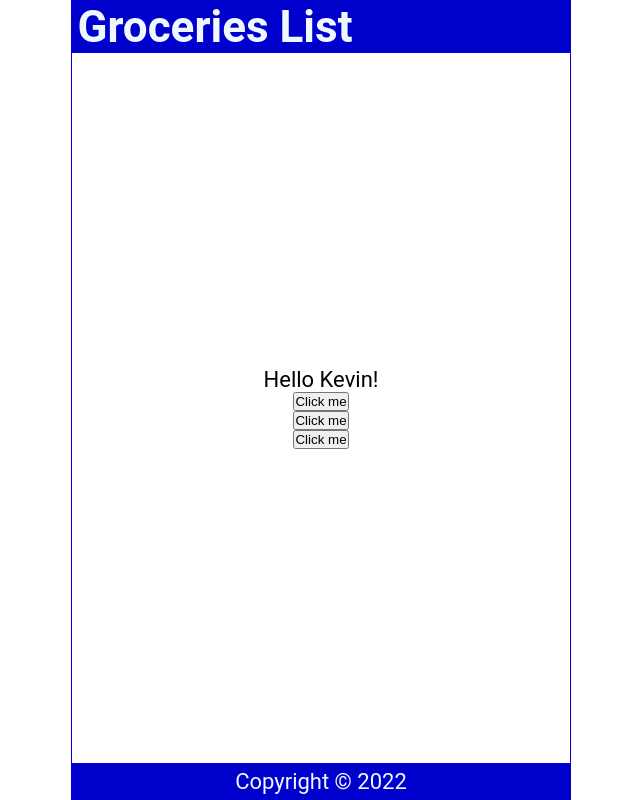
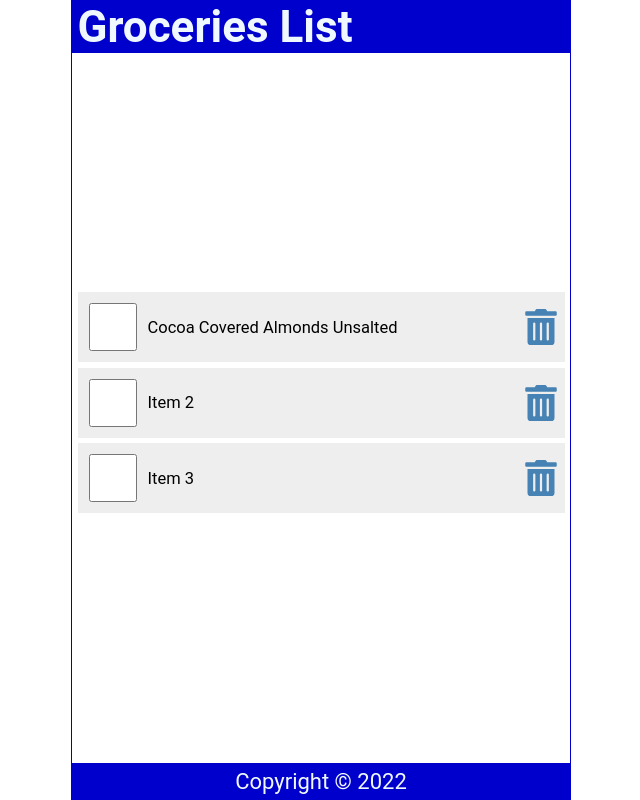
Before and after one commit to FePaiva/practice, a React (Create React App) app: page / in a window 1280 px wide. Shown: the whole page, without its empty margins (319-959 px from the left). Built offline with nearby package versions, Linux system fonts and the light colour scheme.

Commit message:
delete function working.

```diff
--- a/package.json
+++ b/package.json
@@ -34,5 +34,8 @@
       "last 1 firefox version",
       "last 1 safari version"
     ]
+  },
+  "devDependencies": {
+    "react-icons": "^4.4.0"
   }
 }
--- a/src/Content.js
+++ b/src/Content.js
@@ -1,29 +1,89 @@
-import React from 'react'
+import { useState } from 'react'
+import { FaTrashAlt } from 'react-icons/fa';
 
 const Content = () => {
 
-  const handleNameChange = () => {
-      const names = [ 'Bod', 'Kevin', 'Dave'];
-      const int = Math.floor(Math.random()*3);
-      return names[int]
-  }
+  // const [name, setName] = useState('Joe')
+  // const [count, setCount] = useState(0)
 
-  const handleClick = () => {
-    console.log('You clicked!')
-  }
-  const handleClick2 = (name) => {
-    console.log(`${name} was clicked.`)
-  }
-  const handleClick3 = (e) => {
-    console.log(e.target.innerText)
+  const [items, setItems] = useState([
+      {
+        id: 1,
+        checked: false,
+        item: "Cocoa Covered Almonds Unsalted"
+      },
+      {
+        id: 2,
+        checked: false,
+        item: "Item 2"
+      },
+      {
+        id: 3,
+        checked: false,
+        item: "Item 3"
+      },
+  ])
+
+  // const handleNameChange = () => {
+  //     const names = [ 'Bod', 'Kevin', 'Dave'];
+  //     const int = Math.floor(Math.random()*3);
+  //     setName(names[int])
+  // }
+
+  // const handleClick = () => {
+  //   setCount(count + 1)
+  //   setCount(count + 1)
+  //   console.log(count)
+  // }
+  // const handleClick2 = () => {
+  //   console.log(count)
+  // }
+  // const handleClick3 = (e) => {
+  //   console.log(e.target.innerText)
+  // }
+
+  const handleCheck = (id) => {
+    // console.log(`key: ${id}`)
+    const listItems = items.map((item)=> item.id === id ? { ...item, checked: !item.checked } : item );
+    setItems(listItems);
+    localStorage.setItem('shoppinglist', JSON.stringify(listItems));
+  };
+
+  const handleDelete = (id) => {
+    console.log(id)
+    const listItems = items.filter((item) => item.id !== id);
+    setItems(listItems)
+    localStorage.setItem('shoppinglist', JSON.stringify(listItems));
+
   }
 
   return (
       <main>
-            <p onDoubleClick={handleClick} >Hello {handleNameChange()}!</p>
-            <button onClick={handleClick}>Click me </button>
-            <button onClick={() => handleClick2('Dave')}>Click me </button>
-            <button onClick={(e) => handleClick3(e)}>Click me </button>
+        {items.length ? (
+                <ul>
+                    {items.map((item) =>(
+                      <li className="item" key={item.id} >
+                            <input
+                                type="checkbox"
+                                onChange={()=> handleCheck(item.id)}
+                                checked={item.checked}
+                            />
+                            <label
+                                style={(item.checked) ? { textDecoration: 'line-through' } : null }
+                                onDoubleClick={()=> handleCheck(item.id)}
+                            >{item.item}</label>
+                            <FaTrashAlt
+                                role="button"
+                                tabIndex="0"
+                                onClick={()=> handleDelete(item.id)}
+                            />
+                      </li>
+                    ))}
+                 </ul>
+          ) : (
+              <p style={{ marginTop: '2rem' }}>Your list is empty.</p>
+
+              )}
       </main>
   )
 }
--- a/src/index.css
+++ b/src/index.css
@@ -57,3 +57,62 @@
   display: grid;
   place-content: center;
 }
+
+ul {
+  width: 100%;
+  list-style: none;
+  padding: 0 0.25rem 0.25rem;
+}
+
+ul li::before {
+  content: "\200B";
+}
+
+.item {
+  display: flex;
+  justify-content: flex-start;
+  align-items: center;
+  padding: 0.5rem 0 0.5rem 0.5rem;
+  margin: 0.25rem 0;
+  background-color: #eee;
+}
+
+.item:first-child {
+  margin: 0;
+}
+
+.item input[type="checkbox"] {
+  text-align: center;
+  width: 2.5rem;
+  width: 48px;
+  min-width: 48px;
+  height: 2.5rem;
+  height: 48px;
+  min-height: 48px;
+  cursor: pointer;
+  margin-right: 0.5rem;
+}
+
+.item input[type="checkbox"]:focus + label {
+  text-decoration: underline;
+}
+
+.item > label {
+  font-size: 0.75rem;
+  flex-grow: 1;
+}
+
+.item svg {
+  width: 48px;
+  min-width: 48px;
+  height: 36px;
+  font-size: 1rem;
+  color: steelblue;
+  cursor: pointer;
+}
+
+.item svg:focus,
+.item svg:hover {
+  color: red;
+  outline: none;
+}
```
Also changed, not shown: 1 other file (tests, documents, lock files or other folders).
